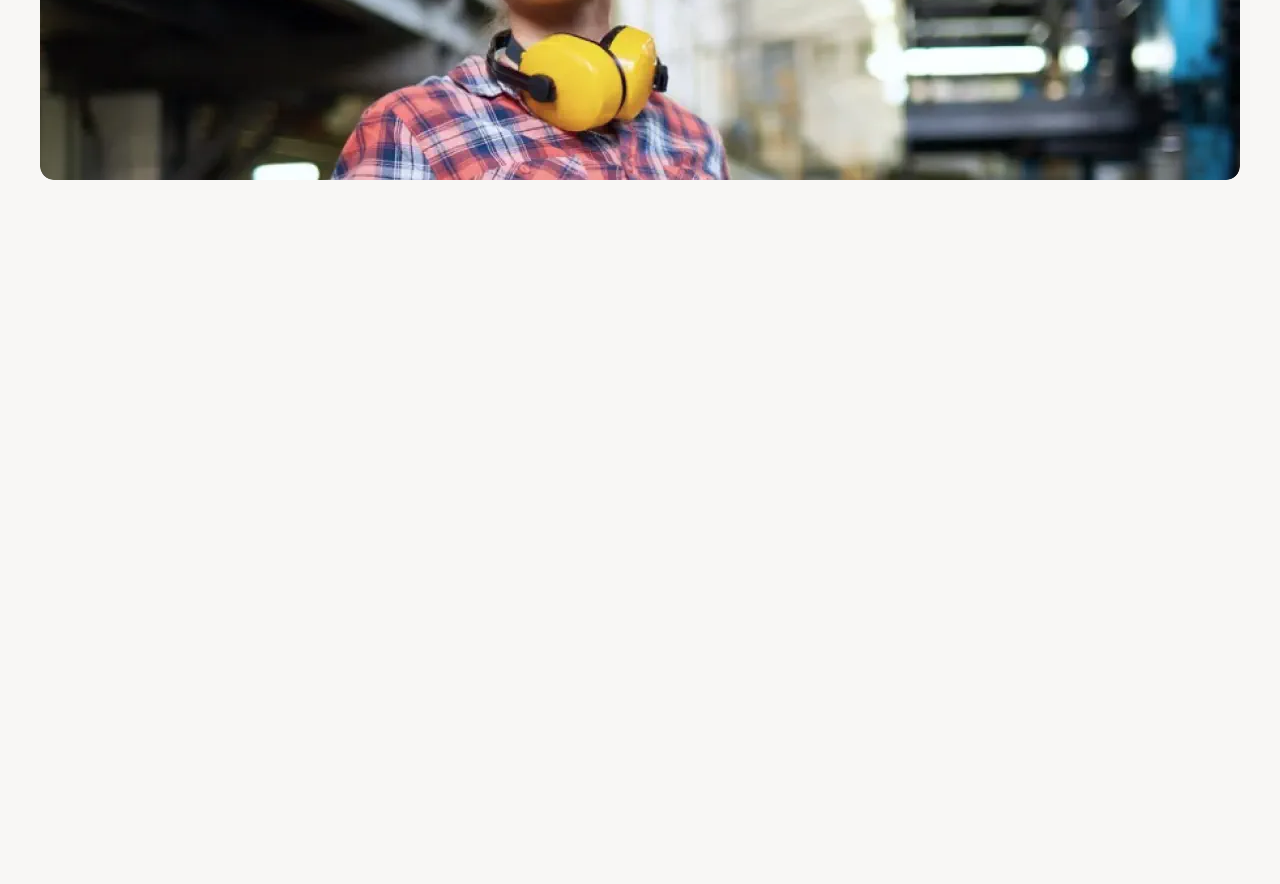
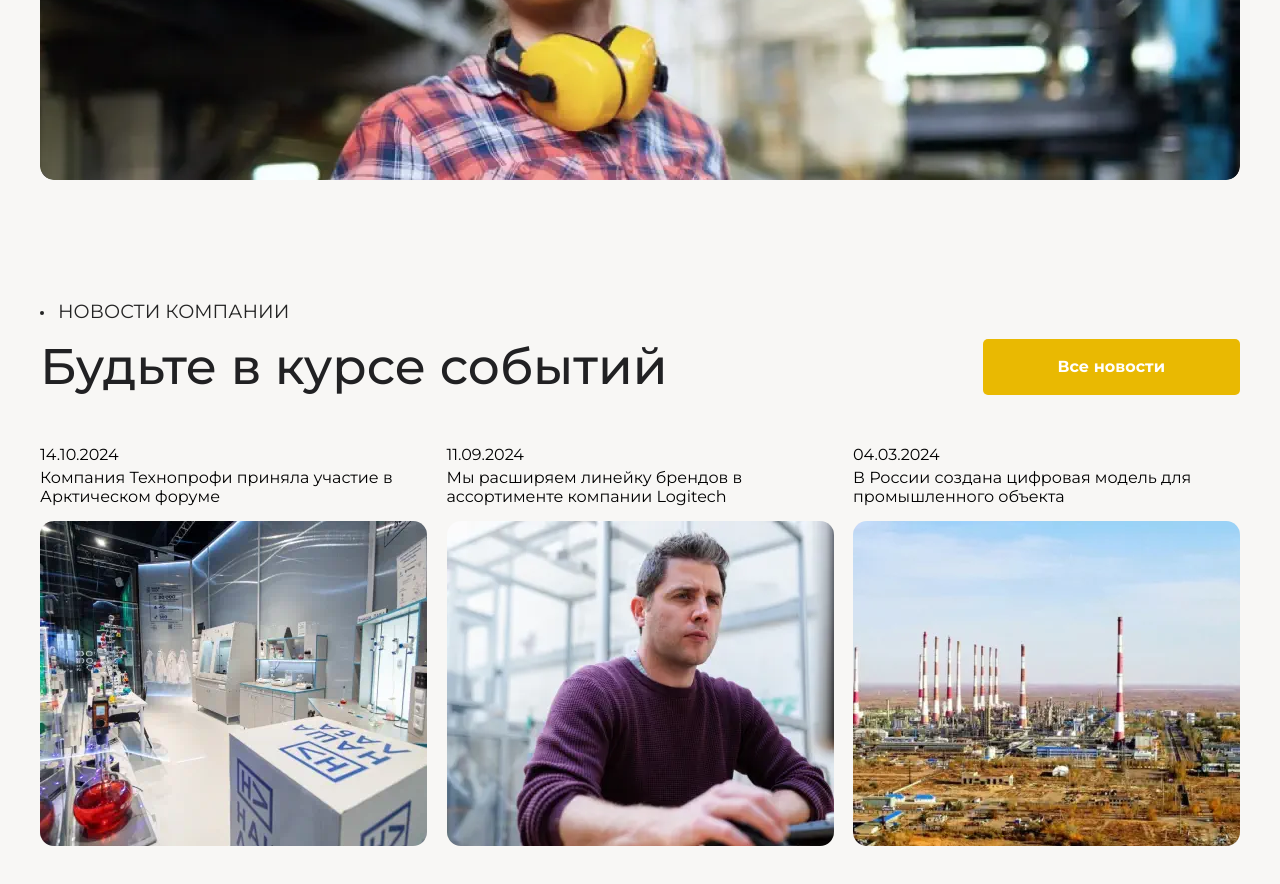
Before and after one commit to it2konst/technoprofi, a plain HTML site: page index.html in a window 1280 px wide. Shown: the part 4785-5669 px from the top of the page. Before the commit the page ends 5085 px from the top, so only its background shows below. Drawn offline with Linux system fonts and the light colour scheme.

Commit message:
add section news

```diff
--- a/index.html
+++ b/index.html
@@ -255,23 +255,29 @@
                 </div>
             </section>
 
-            <section class="news none">
-                <h2 class="news__title">Будьте в курсе событий</h2>
+            <section class="news container">
+                <p class="title-description">новости компании</p>
+                <div class="news__title-wrapper">
+                    <h2 class="title-h2">Будьте в курсе событий</h2>
+                    <a href="#" class="btn">Все новости</a>
+                </div>
                 <div class="news__list">
                     <div class="news__item">
                         <p class="news__date">14.10.2024</p>
                         <p class="news__text">Компания Технопрофи приняла участие в Арктическом форуме</p>
+                        <img src="./images/news/news1.webp" alt="News 1" />
                     </div>
                     <div class="news__item">
                         <p class="news__date">11.09.2024</p>
                         <p class="news__text">Мы расширяем линейку брендов в ассортименте компании Logitech</p>
+                        <img src="./images/news/news2.webp" alt="News 2" />
                     </div>
                     <div class="news__item">
                         <p class="news__date">04.03.2024</p>
                         <p class="news__text">В России создана цифровая модель для промышленного объекта</p>
+                        <img src="./images/news/news3.webp" alt="News 3" />
                     </div>
                 </div>
-                <a href="#" class="news__button">Все новости</a>
             </section>
         </main>
 
--- a/scss/base/_mixins.scss
+++ b/scss/base/_mixins.scss
@@ -38,3 +38,8 @@
     -webkit-tap-highlight-color: transparent;
     -webkit-touch-callout: none;
 }
+
+@function toRem($value) {
+    $remValue: ($value / 16) + rem;
+    @return $remValue;
+}
--- a/scss/blocks/_btn.scss
+++ b/scss/blocks/_btn.scss
@@ -1,25 +1,24 @@
 .btn {
     display: inline-block;
-    padding: 0px 27px;
+    padding: 0px toRem(27);
 
     background-color: var(--e9b902);
-    border-radius: 5px;
+    border-radius: toRem(5);
     border: none;
     outline: none;
     cursor: pointer;
 
     font-family: var(--font-family);
     font-weight: 700;
-    font-size: 16px;
-    line-height: 56px;
+    font-size: 1rem;
+    line-height: toRem(56);
     text-align: center;
     color: #fff;
 
-    transition: all 0.2s ease-in;
+    transition: background-color 0.2s ease-in;
 }
 
 .btn:hover {
-    color: #fff;
     background-color: #c09a00;
     // темнее: #c09a00 — более насыщенный и темный оттенок золота.;
     // Светлее: #f7d14a — более светлый и яркий оттенок.
--- a/scss/main.scss
+++ b/scss/main.scss
@@ -19,5 +19,6 @@
 @import "./sections/clients";
 @import "./sections/request";
 @import "./sections/about";
+@import "./sections/news";
 
 // @import "./sections/footer";
--- a/scss/sections/_about.scss
+++ b/scss/sections/_about.scss
@@ -1,15 +1,15 @@
 /* About */
 
 .about {
-    // margin-bottom: 120px; //40
-    margin-bottom: clamp(2.5rem, 0.682rem + 9.09vw, 7.5rem);
+    // margin-bottom: 120px; //60
+    margin-bottom: clamp(3.75rem, 2.386rem + 6.82vw, 7.5rem);
 
     .title-h2 {
-        margin-bottom: 25px;
+        margin-bottom: toRem(25);
     }
 
     .btn {
-        margin-bottom: 50px;
+        margin-bottom: toRem(50);
     }
 
     &__description {
--- a/scss/sections/_clients.scss
+++ b/scss/sections/_clients.scss
@@ -1,6 +1,8 @@
+/* Clients */
+
 .clients {
-    // margin-bottom: 120px; //40
-    margin-bottom: clamp(2.5rem, 0.682rem + 9.09vw, 7.5rem);
+    // margin-bottom: 120px; //60
+    margin-bottom: clamp(3.75rem, 2.386rem + 6.82vw, 7.5rem);
 }
 
 .clients__item {
--- a/scss/sections/_features.scss
+++ b/scss/sections/_features.scss
@@ -1,3 +1,5 @@
+/* Features */
+
 .features {
     display: flex;
     justify-content: space-between;
@@ -8,9 +10,8 @@
     margin-top: 73px;
     margin-right: auto;
     margin-left: auto;
-    // margin-bottom: 120px; //40
-    margin-bottom: clamp(2.5rem, 0.682rem + 9.09vw, 7.5rem);
-    // margin: 73px auto 120px auto;
+    // margin-bottom: 120px; //60
+    margin-bottom: clamp(3.75rem, 2.386rem + 6.82vw, 7.5rem);
 
     max-width: 1200px;
     width: 100%;
--- a/scss/sections/_header.scss
+++ b/scss/sections/_header.scss
@@ -11,7 +11,7 @@
     align-items: center;
     padding-top: 12px;
     padding-bottom: 12px;
-    gap: 16px;
+    gap: 1rem;
 }
 
 .header__socials {
--- a/scss/sections/_hero.scss
+++ b/scss/sections/_hero.scss
@@ -1,3 +1,5 @@
+/* Hero */
+
 .hero {
     position: relative;
 
--- a/scss/sections/_import.scss
+++ b/scss/sections/_import.scss
@@ -1,10 +1,11 @@
 /* Import */
+
 .import {
-    // margin-bottom: 120px; //40
-    margin-bottom: clamp(2.5rem, 0.682rem + 9.09vw, 7.5rem);
+    // margin-bottom: 120px; //60
+    margin-bottom: clamp(3.75rem, 2.386rem + 6.82vw, 7.5rem);
 
     .title-h2 {
-        margin-bottom: 28px;
+        margin-bottom: toRem(28);
     }
 }
 
@@ -12,14 +13,12 @@
     display: flex;
     align-items: flex-start;
     @include breakpoint(md) {
-        // flex: 0 1 100%;
         flex-wrap: wrap;
         justify-content: center;
     }
-    // justify-content: space-between;
 
-    gap: 16px;
-    margin-bottom: 50px;
+    gap: 1rem;
+    margin-bottom: toRem(50);
 }
 
 .import__dec {
@@ -72,7 +71,6 @@
         justify-content: center;
     }
     display: flex;
-    // justify-content: center;
     flex-wrap: wrap-reverse;
     flex-direction: row-reverse;
     gap: 20px;
--- /dev/null
+++ b/scss/sections/_news.scss
@@ -0,0 +1,62 @@
+/* News */
+
+.news {
+    // margin-bottom: 100px; //50
+    margin-bottom: clamp(3.125rem, 1.989rem + 5.68vw, 6.25rem);
+}
+
+.news__title-wrapper {
+    margin-bottom: toRem(50);
+
+    display: flex;
+    flex-wrap: wrap;
+    justify-content: space-between;
+    align-items: center;
+    gap: 1rem;
+
+    .title-h2 {
+        margin: 0;
+    }
+
+    .btn {
+        padding: 0px toRem(75);
+    }
+}
+
+.news__list {
+    display: flex;
+    justify-content: space-between;
+    gap: 19px;
+
+    @include breakpoint(lg) {
+        flex-wrap: wrap;
+        justify-content: center;
+    }
+
+    .news__item {
+        max-width: 387px;
+        width: 100%;
+
+        p:first-of-type {
+            margin-bottom: 4px;
+        }
+
+        p:not(:first-of-type) {
+            margin-bottom: 15px;
+
+            display: -webkit-box;
+            -webkit-line-clamp: 2;
+            -webkit-box-orient: vertical;
+            overflow: hidden;
+            text-overflow: ellipsis;
+        }
+    }
+
+    img {
+        display: block;
+        object-fit: cover;
+        width: 100%;
+        height: auto;
+        border-radius: 14px;
+    }
+}
--- a/scss/sections/_partners.scss
+++ b/scss/sections/_partners.scss
@@ -1,8 +1,8 @@
 /* partners */
 
 .partners {
-    // margin-bottom: 120px; //40
-    margin-bottom: clamp(2.5rem, 0.682rem + 9.09vw, 7.5rem);
+    // margin-bottom: 120px; //60
+    margin-bottom: clamp(3.75rem, 2.386rem + 6.82vw, 7.5rem);
 }
 
 .partners__list {
--- a/scss/sections/_request.scss
+++ b/scss/sections/_request.scss
@@ -1,9 +1,11 @@
+/* Request */
+
 .request {
     position: relative;
     // padding: 60px 0 0 0; //20
     padding: clamp(1.25rem, 0.341rem + 4.55vw, 3.75rem) 0 0 0;
-    // margin-bottom: 120px; //40
-    margin-bottom: clamp(2.5rem, 0.682rem + 9.09vw, 7.5rem);
+    // margin-bottom: 120px; //60
+    margin-bottom: clamp(3.75rem, 2.386rem + 6.82vw, 7.5rem);
 
     &__image {
         margin: auto;
```
Also changed, not shown: css/main.css, images/news/news1.webp (added), images/news/news2.webp (added), images/news/news3.webp (added), 1 other file.
